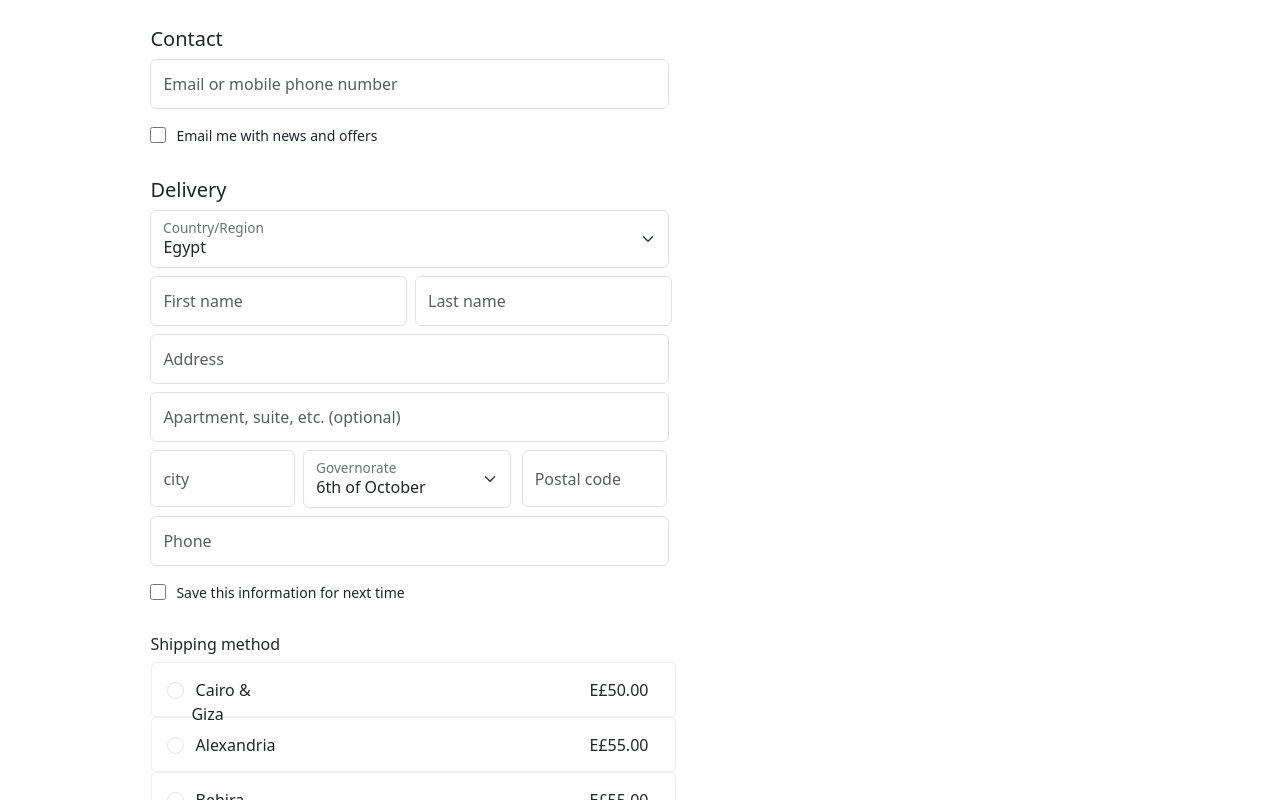
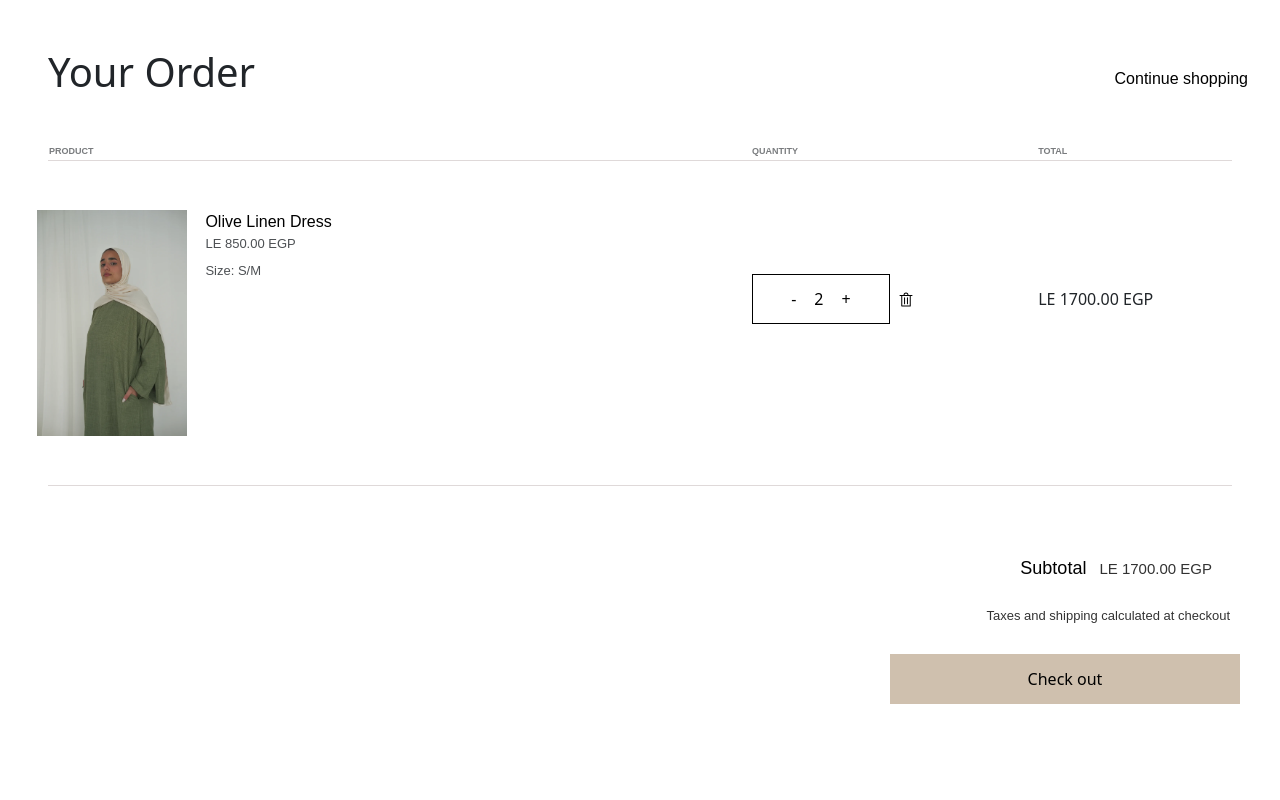
Before and after one commit to omarihab99/Sjaal-clone, an Angular app: page /cart in a window 1280 px wide. Shown: the top 800 px of the page. Built offline with nearby package versions, Linux system fonts and the light colour scheme; data requests are answered from the project's data file; a web font is replaced by a local one.

Commit message:
checkout changes

```diff
--- a/src/app/Components/checkout-form/checkout-form.component.html
+++ b/src/app/Components/checkout-form/checkout-form.component.html
@@ -1,55 +1,53 @@
-
-
 <div class="container">
     <div class="row">
-        <div class="col-6" style="margin-left: 6%;">
-                <form>
+        <div style="margin-left: 6%;">
+                <form [formGroup]="checkoutData" (ngSubmit)="completeOrder()">
                     <div class="form" style="margin-top: 5%;">
                         <div class="form-group m-auto">
                             <h5>Contact</h5>
-                          <input class="form-control" type="text" placeholder="Email or mobile phone number">
+                          <input class="form-control" type="text" placeholder="Email or mobile phone number" formControlName="email">
 
                           <div class="d-flex mt-3">
                             <input style="border-color: rgb(185, 182, 182);height: 20px;margin-right: 10px;
-                          width: 16px;border-radius: 10%;" type="checkbox">
+                          width: 16px;border-radius: 10%;" type="checkbox" formControlName="notifyMe">
                           <p style="font-size: 14px">Email me with news and offers</p>
                           </div>
 
                           <h5 class="mt-3">Delivery</h5>
                         <div class="form-floating">
-                          <select class="form-select me-2" id="floatingSelect" aria-label="Floating label select example">
-                            <option value="Egypt">Egypt</option>
+                          <select class="form-select me-2" id="floatingSelect" aria-label="Floating label select example" formControlName="country">
+                            <option value="Egypt" >Egypt</option>
                           </select>
                           <label for="floatingSelect">Country/Region</label>
                         </div>
 
                         <div class="d-flex mt-2">
-                          <input class="form-control me-2 nameInput" type="text" placeholder="First name">
-                          <input class="form-control nameInput" type="text" placeholder="Last name">
+                          <input class="form-control me-2 nameInput" type="text" placeholder="First name" formControlName="fName">
+                          <input class="form-control nameInput" type="text" placeholder="Last name"formControlName="lName">
                         </div>
 
-                          <input class="form-control mt-2" type="text" placeholder="Address">
+                          <input class="form-control mt-2" type="text" placeholder="Address"formControlName="address">
 
-                          <input class="form-control mt-2" type="text" placeholder="Apartment, suite, etc. (optional)">
+                          <input class="form-control mt-2" type="text" placeholder="Apartment, suite, etc. (optional)"formControlName="apartment">
 
                             <div class="d-flex mt-2" style="width: 96%">
-                              <input class="form-control me-2 " style="height: 57px;" type="text" placeholder="city">
+                              <input class="form-control me-2 " style="height: 57px;" type="text" placeholder="city"formControlName="city">
                               <div class="form-floating col-5">
-                                <select class="form-select me-2" id="floatingSelect" aria-label="Floating label select example">
+                                <select class="form-select me-2" id="floatingSelect" aria-label="Floating label select example"formControlName="governorate">
                                   @for (item of selectionArr; track item.value) {
                                     <option value="{{item.value}}">{{item.option}}</option>
                                   }
                                 </select>
                                 <label for="floatingSelect">Governorate</label>
                               </div>
-                              <input class="form-control me-2 " style="height: 57px;" type="text" placeholder="Postal code">
+                              <input class="form-control me-2 " style="height: 57px;" type="text" placeholder="Postal code" formControlName="pCode">
                             </div>
 
-                            <input class="form-control mt-2" type="text" placeholder="Phone">
+                            <input class="form-control mt-2" type="text" placeholder="Phone" formControlName="phone">
 
                             <div class="d-flex mt-3">
                           <input style="border-color: rgb(185, 182, 182);height: 20px;margin-right: 10px;
-                          width: 16px;border-radius: 10%;" type="checkbox">
+                          width: 16px;border-radius: 10%;" type="checkbox"formControlName="nextTime">
                           <p style="font-size: 14px">Save this information for next time</p>
                           </div>
 
@@ -57,14 +55,14 @@
                           @for (item of shippingMethodArr; track item.id) {
                             <div [appCheckout]="{color:'#1773b0',bgcolor:'#f0f5ff'}" id="ShippingMethod" class="row" (click)="click($event)">
                               <div class="form-check col-3">
-                                <input style="width: 17px;height: 17px;" name="Shipping method" class="form-check-input" type="radio" id="{{item.id}}" value="{{item.value}}">
+                                <input style="width: 17px;height: 17px;" name="shippingCity" class="form-check-input" type="radio" id="{{item.id}}" value="{{item.value}}" formControlName="shippingCity">
                                 <label class="form-check-label" for="{{item.id}}">
                                   &nbsp;{{item.value}}
                                 </label>
                               </div>
                               <div class="col-7">
                               </div>
-                              <div class="col-2">
+                              <div class="col-2" >
                                {{item.price|currency:"E£"}}
                               </div>
                             </div>
@@ -80,7 +78,7 @@
                         <h6 class="mt-5">Billing address</h6>
                         <div [appCheckout]="{color:'#1773b0',bgcolor:'#f0f5ff'}" id="BillingAddress" class="row" (click)="click($event)">
                           <div class="form-check">
-                            <input style="width: 17px;height: 17px;" name="Billing address" class="form-check-input" type="radio" id="billing1" value="Same as shipping address">
+                            <input style="width: 17px;height: 17px;"  class="form-check-input" type="radio" id="billing1" value="Same as shipping address"formControlName="sameAddress">
                             <label class="form-check-label" for="billing1">
                               &nbsp;Same as shipping address
                             </label>
@@ -88,7 +86,7 @@
                         </div>
                         <div [appCheckout]="{color:'#1773b0',bgcolor:'#f0f5ff'}" id="BillingAddress2" class="row" (click)="click($event)">
                           <div class="form-check">
-                            <input style="width: 17px;height: 17px;" name="Billing address" class="form-check-input" type="radio" id="billing2" value="Use a different billing address">
+                            <input style="width: 17px;height: 17px;" class="form-check-input" type="radio" id="billing2" value="Use a different billing address">
                             <label class="form-check-label" for="billing2">
                               &nbsp;Use a different billing address
                             </label>
@@ -96,7 +94,7 @@
                         </div>
 
                         <div class="form-group m-auto mt-4 text-center" >
-                            <input class="btn mb-5" style="background-color: #1773b0;border-radius: 5px;font-weight: 500;color: white;font-size: 20px;" type="button" value="Complete order">
+                            <input class="btn mb-5" style="background-color: #1773b0;border-radius: 5px;font-weight: 500;color: white;font-size: 20px;" type="submit" value="Complete order">
                         </div>
 
 
--- a/src/app/Components/checkout-form/checkout-form.component.ts
+++ b/src/app/Components/checkout-form/checkout-form.component.ts
@@ -14,6 +14,26 @@
   styleUrl: './checkout-form.component.css'
 })
 export class CheckoutFormComponent {
+
+  checkoutData: FormGroup<any> = new FormGroup(
+    {
+      email: new FormControl("",[Validators.required,Validators.email]),
+      notifyMe: new FormControl(false,),
+      country: new FormControl("",[Validators.required]),
+      fName: new FormControl("",[Validators.required]),
+      lName: new FormControl("",[Validators.required]),
+      address: new FormControl("",[Validators.required]),
+      apartment: new FormControl("",[Validators.required]),
+      city: new FormControl("",[Validators.required]),
+      governorate: new FormControl("",[Validators.required]),
+      pCode: new FormControl(null,[Validators.required]),
+      phone: new FormControl(null,[Validators.required, Validators.min(11), Validators.max(11)]),
+      nextTime: new FormControl(false,[Validators.required]),
+      shippingCity: new FormControl([Validators.required]),
+      sameAddress: new FormControl("",[Validators.required]),
+
+    }
+  );
   constructor(){}
 
   selectionArr:{value:String,option:String}[]=[
@@ -51,7 +71,8 @@
   ];
 
   shippingMethodArr:{value:String,id:String,price:number}[]=[
-      {value:"Cairo & Giza",id:"",price:50},
+
+      {value:"Cairo & Giza",id:"exampleRadios",price:50},
       {value:"Alexandria",id:"exampleRadios1",price:55},
       {value:"Behira",id:"exampleRadios2",price:55},
       {value:"Sahel",id:"exampleRadios3",price:55},
@@ -85,4 +106,11 @@
     let input = target.querySelector('input');
     input!.checked = true;
   }
+
+  completeOrder() {
+    console.log(this.checkoutData);
+    console.log(this.checkoutData.get('shippingCity')?.value);
+
+
+   }
 }
--- a/src/app/Components/checkout-products/checkout-products.component.html
+++ b/src/app/Components/checkout-products/checkout-products.component.html
@@ -1,21 +1,21 @@
-<div class="container">
+<div class="container" style="margin-top: 5%; padding-right: 10%;">
     <div class="row">
-        <div class="col m-3">
+        <div >
             @for (product of cartProducts; track $index) {
-            <div class="product  d-flex justify-content-between">
+            <div class="product d-flex justify-content-between mt-5">
                 <div class="productData d-flex">
-                    <div style="width: 10%; height: 70%; border:1px solid  #d3d4d5; border-radius: 10%;">
-                        <img src="{{product.image}}" alt=""
-                            style="width: 100%; height: 100%; border-radius: 10%;" />
+                    <div class="d-flex justify-content-center" style="width: 35%; height: 80%; border:1px solid  #d3d4d5; border-radius: 10%;">
+                        <img class="img-fluid" src="{{product.image}}" alt=""
+                            style="width: 80%;" />
                     </div>
                     <div class="productDetails ms-3 d-flex flex-column">
-                        <span>name: {{product.name}}</span>
+                        <span>{{product.name}}</span>
                         <span>quantity: {{product.quantity}}</span>
 
                     </div>
                 </div>
-                <div class="productPrice">
-                    <span>{{product.price|customCurrency:'EGP'}}</span>
+                <div class="productPrice d-flex justify-content-center" style="width: 100%;margin-right: 0%;">
+                    <p>{{product.price|customCurrency:'EGP'}}</p>
                 </div>
 
             </div>
--- a/src/app/Components/checkout/checkout.component.html
+++ b/src/app/Components/checkout/checkout.component.html
@@ -1 +1,4 @@
-<app-checkout-products></app-checkout-products>
+<div class="d-flex" >
+    <app-checkout-form  style="width: 100%; margin-left: 10%;"></app-checkout-form>
+    <app-checkout-products ></app-checkout-products>
+</div>
--- a/src/app/Components/checkout/checkout.component.ts
+++ b/src/app/Components/checkout/checkout.component.ts
@@ -1,10 +1,11 @@
 import { Component } from '@angular/core';
 import { CheckoutProductsComponent } from '../checkout-products/checkout-products.component';
+import { CheckoutFormComponent } from '../checkout-form/checkout-form.component';
 
 @Component({
   selector: 'app-checkout',
   standalone: true,
-  imports: [CheckoutProductsComponent],
+  imports: [CheckoutProductsComponent, CheckoutFormComponent],
   templateUrl: './checkout.component.html',
   styleUrl: './checkout.component.css'
 })
--- a/src/app/Components/product-details/product-details.component.ts
+++ b/src/app/Components/product-details/product-details.component.ts
@@ -21,7 +21,12 @@
   styleUrl: './product-details.component.css'
 })
 export class ProductDetailsComponent implements OnInit {
-  cartProduct: CartProduct = {};
+  cartProduct: CartProduct = {
+    id: "", collectionId: "", name: "", price: 0,
+    size: '',
+    quantity: 0,
+    image: ''
+  };
   productId: string = ""
   product: Product = {
     id: "",
--- a/src/app/app.component.html
+++ b/src/app/app.component.html
@@ -1,6 +1,6 @@
-<!-- <app-header></app-header>
+<!-- <app-header></app-header> -->
 <router-outlet></router-outlet>
 
-<app-footer></app-footer> -->
+<!-- <app-footer></app-footer> -->
 
-<app-checkout-form></app-checkout-form>
+<!-- <app-checkout-form></app-checkout-form> -->
--- a/src/app/app.routes.ts
+++ b/src/app/app.routes.ts
@@ -9,6 +9,7 @@
 
 import { CartComponent } from './Components/cart/cart.component';
 import { ProductsPageComponent } from './Components/products-page/products-page.component';
+import { CheckoutComponent } from './Components/checkout/checkout.component';
 export const routes: Routes = [
     { path: "" ,component: HomeComponent, pathMatch: "full" },
     { path: "collections/:collectionId", component: ProductsPageComponent },
@@ -17,4 +18,5 @@
     {path:"feedback", component:FeedbackComponent},
     {path:"product/:id", component:ProductDetailsComponent},
     {path: "cart", component: CartComponent},
+    {path:"checkout", component:CheckoutComponent}
 ];
```
Also changed, not shown: src/app/Models/cart-product.model.ts (+8 -8 lines).
